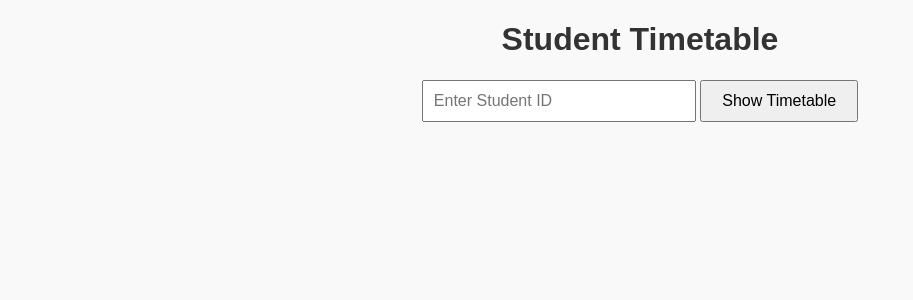
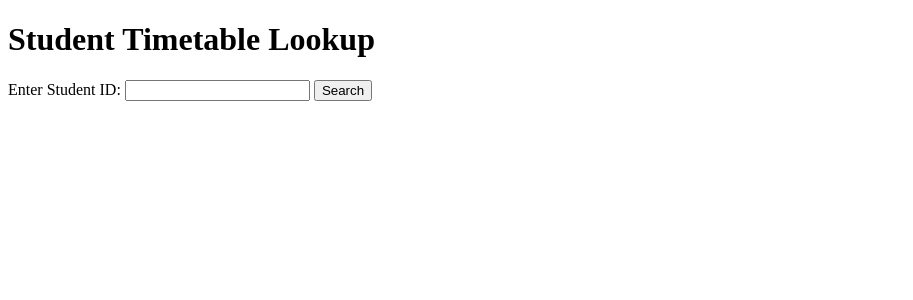
Before and after one commit to ChargeCHKNMAN/Grange-Yadh, a Flask app: page / in a window 1280 px wide. Shown: the top 300 px of the page, without its empty margins (0-913 px from the left). Run offline with Flask 3, Linux system fonts and the light colour scheme.

Commit message:
Update index.html

```diff
--- a/Grange Yadh/templates/index.html
+++ b/Grange Yadh/templates/index.html
@@ -1,80 +1,40 @@
-<!DOCTYPE html>
+<!doctype html>
 <html>
 <head>
     <title>Student Timetable</title>
     <style>
-        body {
-            font-family: Arial, sans-serif;
-            text-align: center;
-            margin: 20px;
-            background-color: #f9f9f9;
-        }
-        h1 {
-            color: #333;
-        }
-        form {
-            margin-bottom: 30px;
-        }
-        input[type="text"] {
-            padding: 10px;
-            width: 250px;
-            font-size: 16px;
-        }
-        button {
-            padding: 10px 20px;
-            font-size: 16px;
-            cursor: pointer;
-        }
-        table {
-            margin: 0 auto 40px auto;
-            border-collapse: collapse;
-            width: 90%;
-            max-width: 700px;
-            background: white;
-            box-shadow: 0 0 10px #ccc;
-        }
-        th, td {
-            border: 1px solid #ccc;
-            padding: 10px 8px;
-            font-size: 14px;
-        }
-        th {
-            background-color: #4CAF50;
-            color: white;
-        }
-        .error {
-            color: red;
-            font-weight: bold;
-        }
+        table { border-collapse: collapse; width: 100%; }
+        th, td { border: 1px solid #999; padding: 8px; text-align: center; }
     </style>
 </head>
 <body>
-    <h1>Student Timetable</h1>
+    <h1>Student Timetable Lookup</h1>
     <form method="POST">
-        <input type="text" name="student_id" placeholder="Enter Student ID" required
-               value="{{ student_id }}">
-        <button type="submit">Show Timetable</button>
+        <label for="student_id">Enter Student ID:</label>
+        <input type="text" id="student_id" name="student_id" value="{{ student_id }}">
+        <input type="submit" value="Search">
     </form>
 
-    {% if timetable == "not_found" %}
-        <p class="error">Student ID not found. Please try again.</p>
-    {% elif timetable %}
+    {% if timetable %}
         <h2>Timetable for {{ student_id }}</h2>
-        {% for day, subjects in zip(days, timetable) %}
-            <h3>{{ day }}</h3>
         <table>
             <tr>
+                <th>Day / Time</th>
                 {% for slot in time_slots %}
                     <th>{{ slot }}</th>
                 {% endfor %}
             </tr>
+            {% for day, row in zip(days, timetable) %}
                 <tr>
-                    {% for subject in subjects %}
+                    <th>{{ day }}</th>
+                    {% for subject in row %}
                         <td>{{ subject }}</td>
                     {% endfor %}
                 </tr>
+            {% endfor %}
         </table>
-        {% endfor %}
+    {% elif not_found %}
+        <p style="color:red;">Student ID "{{ student_id }}" not found.</p>
     {% endif %}
 </body>
 </html>
```
Lines whose indentation alone changed are shown as unchanged.
